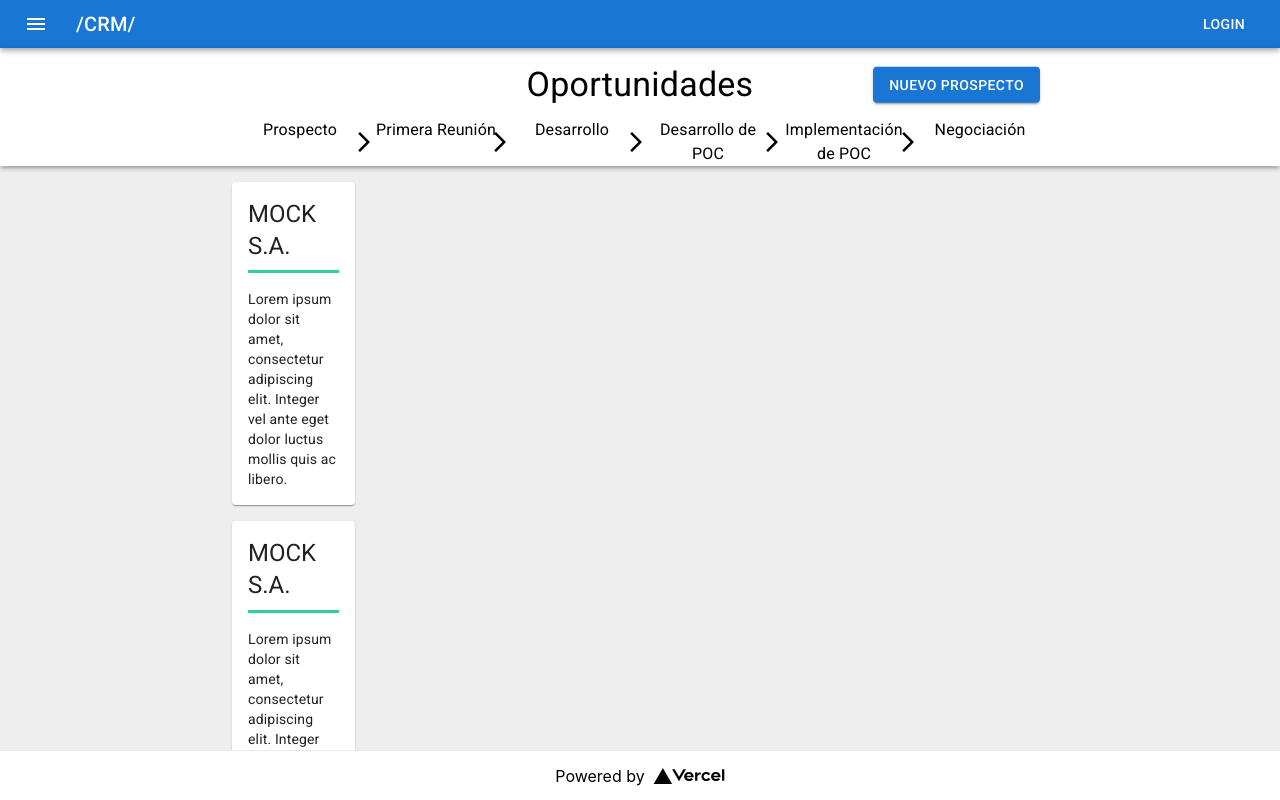
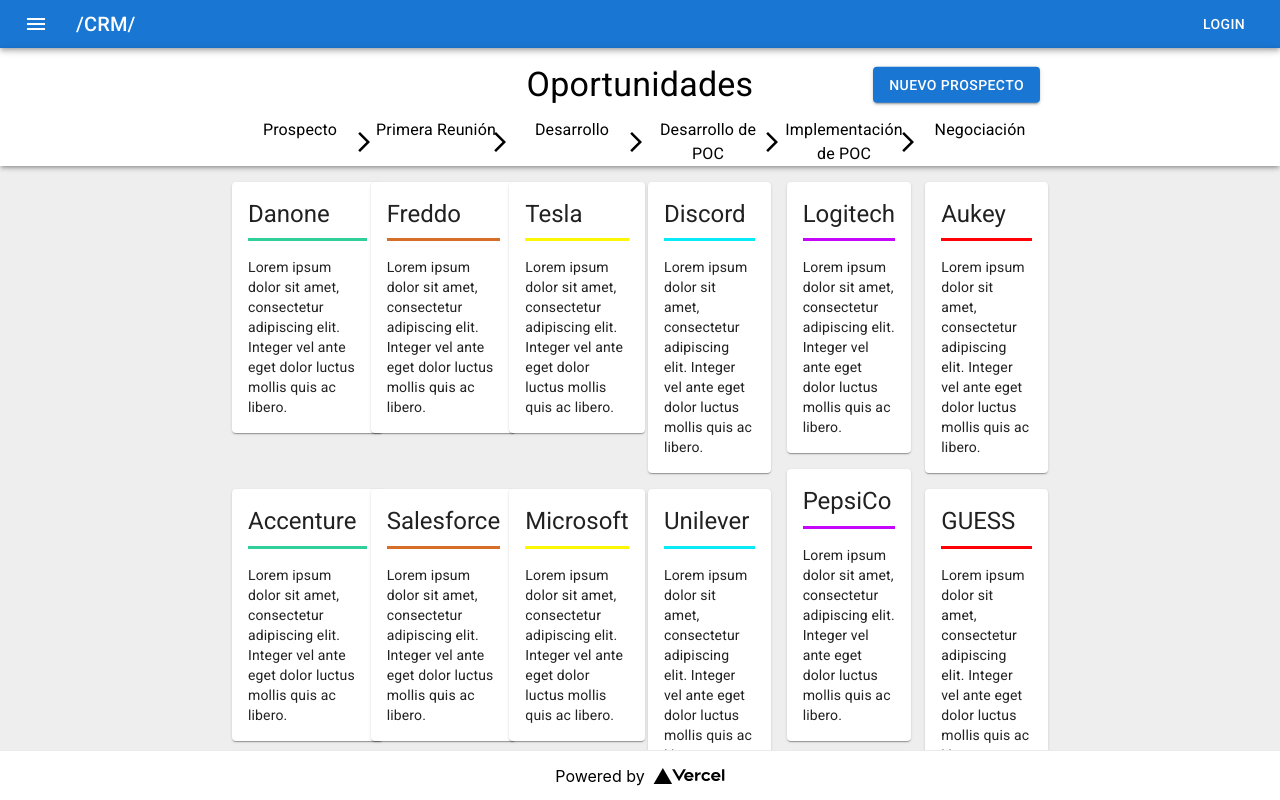
Before and after one commit to tomasperezmolina/crm-front, a Next.js app: page /opportunity in a window 1280 px wide. Built offline with nearby package versions, Linux system fonts and the light colour scheme.

Commit message:
feat: add better mock companies

```diff
--- a/common/navbar.tsx
+++ b/common/navbar.tsx
@@ -63,7 +63,7 @@
             }}
           >
             <MenuItem onClick={handleOpportunityClick}>Oportunidades</MenuItem>
-            <MenuItem onClick={handleReset}>Borrar datos</MenuItem>
+            <MenuItem onClick={handleReset}>Borrar datos (DEBUG)</MenuItem>
             <MenuItem onClick={handleLogoutClick}>Cerrar sesión</MenuItem>
           </Menu>
           <Typography variant="h6" component="div" sx={{ flexGrow: 1 }}>
--- a/package.json
+++ b/package.json
@@ -16,6 +16,7 @@
     "@mui/material": "^5.0.2",
     "@reduxjs/toolkit": "^1.6.2",
     "formik": "^2.2.9",
+    "moment": "^2.29.1",
     "nanoid": "^3.1.30",
     "next": "11.1.2",
     "react": "17.0.2",
--- a/state/opportunities.tsx
+++ b/state/opportunities.tsx
@@ -1,19 +1,32 @@
 import { createAsyncThunk, createSlice, PayloadAction } from "@reduxjs/toolkit";
-import { INVALID_SOURCE_STEP, OPPORTUNITY_NOT_FOUND } from "../common/error-messages";
+import moment from "moment";
+import {
+  INVALID_SOURCE_STEP,
+  OPPORTUNITY_NOT_FOUND,
+} from "../common/error-messages";
 import { Identifiable } from "../model/base";
 import {
   BaseOpportunityInfo,
   Contact,
   DevelopmentInfo,
   FirstMeetingInfo,
+  LicenseType,
   NegotiationInfo,
   OpportunityCompleted,
+  OpportunityInDevelopment,
+  OpportunityInFirstMeeting,
   OpportunityInfo,
+  OpportunityInNegotiation,
+  OpportunityInPOCDevelopment,
+  OpportunityInPOCImplementation,
+  OpportunityInProspect,
   POCDevelopmentInfo,
   POCImplementationInfo,
+  ProgramType,
   steps,
   StepType,
 } from "../model/opportunity";
+import { licensePrice } from "../model/pricing";
 import * as RemoteData from "../model/remote-data";
 import { NewOpportunityData } from "../pages/opportunity/new";
 
@@ -27,9 +40,16 @@
   list: RemoteData.notAsked(),
 };
 
-const mockCompany = (id: number): OpportunityInfo & Identifiable => ({
-  id,
-  name: "MOCK S.A.",
+function generateId() {
+  return Math.floor(Math.random() * 10000);
+}
+
+function mockProspectCompany(
+  name: string
+): OpportunityInProspect & Identifiable {
+  return {
+    id: generateId(),
+    name,
     companyType: "Private",
     region: "North America",
     industry: "Manufacture",
@@ -37,7 +57,116 @@
     step: "Prospect",
     notes:
       "Lorem ipsum dolor sit amet, consectetur adipiscing elit. Integer vel ante eget dolor luctus mollis quis ac libero.",
-});
+  };
+}
+
+function mockFirstMeetingCompany(
+  name: string
+): OpportunityInFirstMeeting & Identifiable {
+  return {
+    ...mockProspectCompany(name),
+    step: "First meeting",
+    contact: {
+      name: "Pedro",
+      surname: "Perez",
+      email: "perez@mail.com",
+      linkedin: `https://www.linkedin.com/in/pedro-perez-0a${generateId()}/`,
+      phone: "01161513562",
+    },
+  };
+}
+
+function mockDevelopmentCompany(
+  name: string
+): OpportunityInDevelopment & Identifiable {
+  return {
+    ...mockFirstMeetingCompany(name),
+    step: "Development",
+    firstMeetingInfo: {
+      problem: "Un problema complicado",
+      budgetStatus:
+        "Lorem ipsum dolor sit amet, consectetur adipiscing elit. Integer vel ante eget dolor luctus mollis quis ac libero.",
+      employeeAmount: 200,
+      locations: "Buenos Aires, Santa Fe, CABA",
+      nextMeetingDate: moment().add(1, "week").toISOString(),
+      projectDate: moment().add(3, "months").toISOString(),
+      notes:
+        "Lorem ipsum dolor sit amet, consectetur adipiscing elit. Integer vel ante eget dolor luctus mollis quis ac libero.",
+      projectOwner: "Marty McFly",
+      othersInvolved: "Jeff Bezos, Elon Musk",
+      projectDuration: "Q4 2022",
+    },
+  };
+}
+
+function mockPack(program: ProgramType, license: LicenseType, amount: number) {
+  return {
+    license,
+    program,
+    pricePerUnit: licensePrice(program, license),
+    amount: amount,
+  };
+}
+
+function mockPOCDevelopmentCompany(
+  name: string
+): OpportunityInPOCDevelopment & Identifiable {
+  return {
+    ...mockDevelopmentCompany(name),
+    step: "POC development",
+    developmentInfo: {
+      principalArea: "Recursos Humanos",
+      notes:
+        "Lorem ipsum dolor sit amet, consectetur adipiscing elit. Integer vel ante eget dolor luctus mollis quis ac libero.",
+      packs: [
+        mockPack("Excel", "Home", 20),
+        mockPack("Word", "Pro", 10),
+        mockPack("Excel", "Pro", 50),
+        mockPack("Outlook", "Home", 80),
+      ],
+    },
+  };
+}
+
+function mockPOCImplementationCompany(
+  name: string
+): OpportunityInPOCImplementation & Identifiable {
+  return {
+    ...mockPOCDevelopmentCompany(name),
+    step: "POC implementation",
+    pocDevelopmentInfo: {
+      packs: [
+        mockPack("Excel", "Home", 5),
+        mockPack("Excel", "Pro", 2),
+        mockPack("Word", "Home", 10),
+        mockPack("Word", "Pro", 5),
+        mockPack("Outlook", "Home", 2),
+      ],
+      startDate: moment().add(3, "weeks").toISOString(),
+      endDate: moment().add(3, "weeks").add(1, "month").toISOString(),
+      location: "San Martín 2405, Capital Federal",
+      successCriteria:
+        "Lorem ipsum dolor sit amet, consectetur adipiscing elit. Integer vel ante eget dolor luctus mollis quis ac libero.",
+      notes:
+        "Lorem ipsum dolor sit amet, consectetur adipiscing elit. Integer vel ante eget dolor luctus mollis quis ac libero.",
+    },
+  };
+}
+
+function mockNegotiationCompany(
+  name: string
+): OpportunityInNegotiation & Identifiable {
+  return {
+    ...mockPOCImplementationCompany(name),
+    step: "Negotiation",
+    pocImplementationInfo: {
+      uxRating: 4,
+      processRating: 5,
+      notes:
+        "Lorem ipsum dolor sit amet, consectetur adipiscing elit. Integer vel ante eget dolor luctus mollis quis ac libero.",
+    },
+  };
+}
 
 export const loadOpportunities = createAsyncThunk(
   "opportunities/loadOpportunities",
@@ -45,7 +174,34 @@
     await new Promise<void>((resolve) => {
       setTimeout(() => resolve(), 1000);
     });
-    return [mockCompany(1), mockCompany(2), mockCompany(3), mockCompany(4)];
+    return [
+      mockProspectCompany("Danone"),
+      mockProspectCompany("Accenture"),
+      mockProspectCompany("Serenísima"),
+      mockProspectCompany("Bayer"),
+      mockFirstMeetingCompany("Freddo"),
+      mockFirstMeetingCompany("Salesforce"),
+      mockFirstMeetingCompany("Drixit"),
+      mockDevelopmentCompany("Tesla"),
+      mockDevelopmentCompany("Microsoft"),
+      mockDevelopmentCompany("Apple"),
+      mockDevelopmentCompany("Dell"),
+      mockDevelopmentCompany("Coca-Cola"),
+      mockDevelopmentCompany("ASUS"),
+      mockPOCDevelopmentCompany("Discord"),
+      mockPOCDevelopmentCompany("Unilever"),
+      mockPOCImplementationCompany("Logitech"),
+      mockPOCImplementationCompany("PepsiCo"),
+      mockPOCImplementationCompany("Nike"),
+      mockPOCImplementationCompany("ZARA"),
+      mockPOCImplementationCompany("Yamaha"),
+      mockPOCImplementationCompany("Yamaha"),
+      mockNegotiationCompany("Aukey"),
+      mockNegotiationCompany("GUESS"),
+      mockNegotiationCompany("LG"),
+      mockNegotiationCompany("Adidas"),
+      mockNegotiationCompany("Blizzard"),
+    ];
   }
 );
 
@@ -57,7 +213,7 @@
     setTimeout(() => resolve(), 1000);
   });
   return {
-    id: Math.floor(Math.random() * 10000),
+    id: generateId(),
     step: "Prospect",
     ...opportunity,
   };
@@ -111,7 +267,8 @@
     if (o.step !== steps[steps.indexOf(target) - 1])
       throw new Error(INVALID_SOURCE_STEP);
     // @ts-ignore
-    if (!o[elementKey]) throw new Error(`${o.step.toUpperCase().replace(" ", "_")}_DATA_MISSING`);
+    if (!o[elementKey])
+      throw new Error(`${o.step.toUpperCase().replace(" ", "_")}_DATA_MISSING`);
     const newOpportunities = [...os];
     // @ts-ignore
     newOpportunities[indexOf] = {
```
Also changed, not shown: 1 other file (tests, documents, lock files or other folders). Lines whose indentation alone changed are shown as unchanged.
